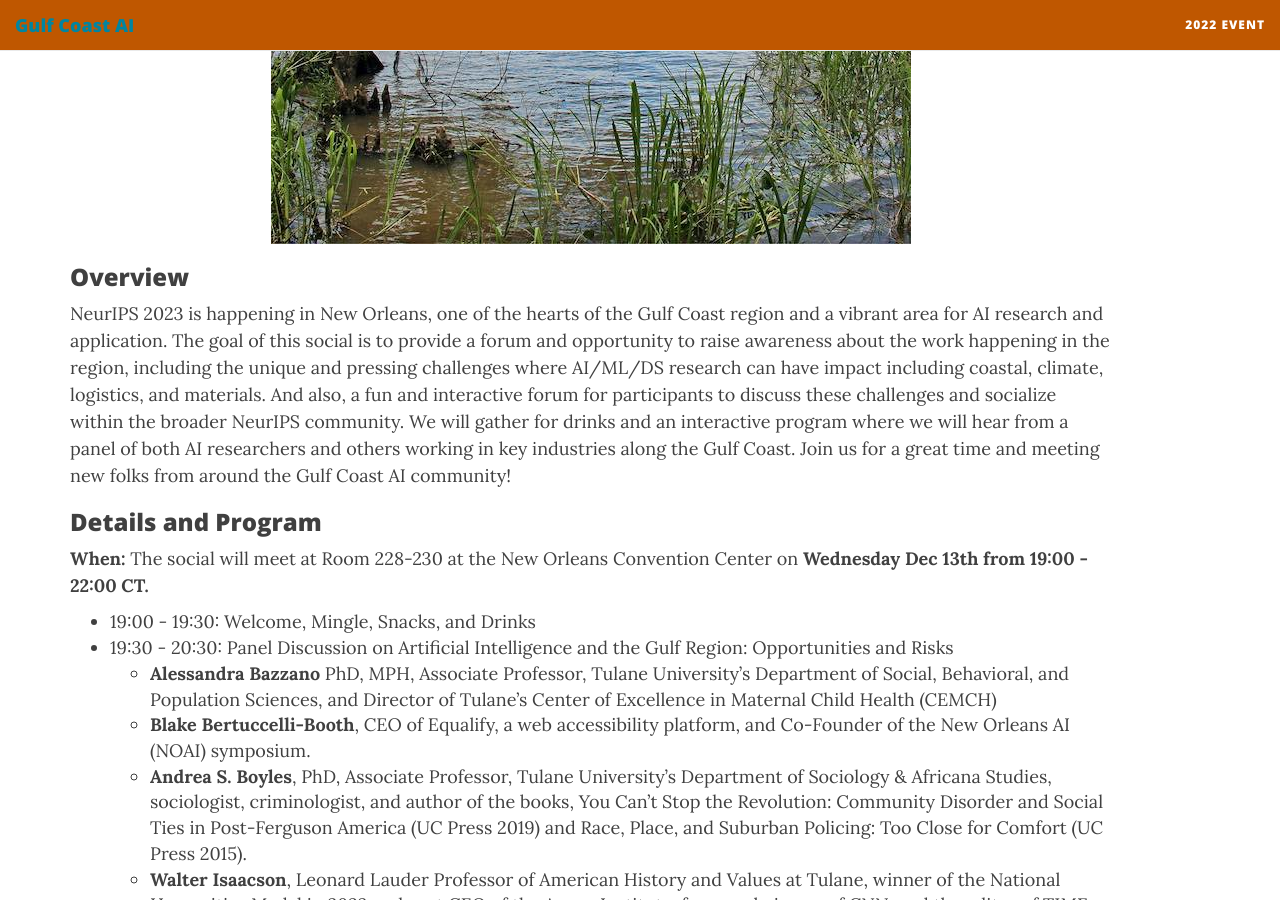
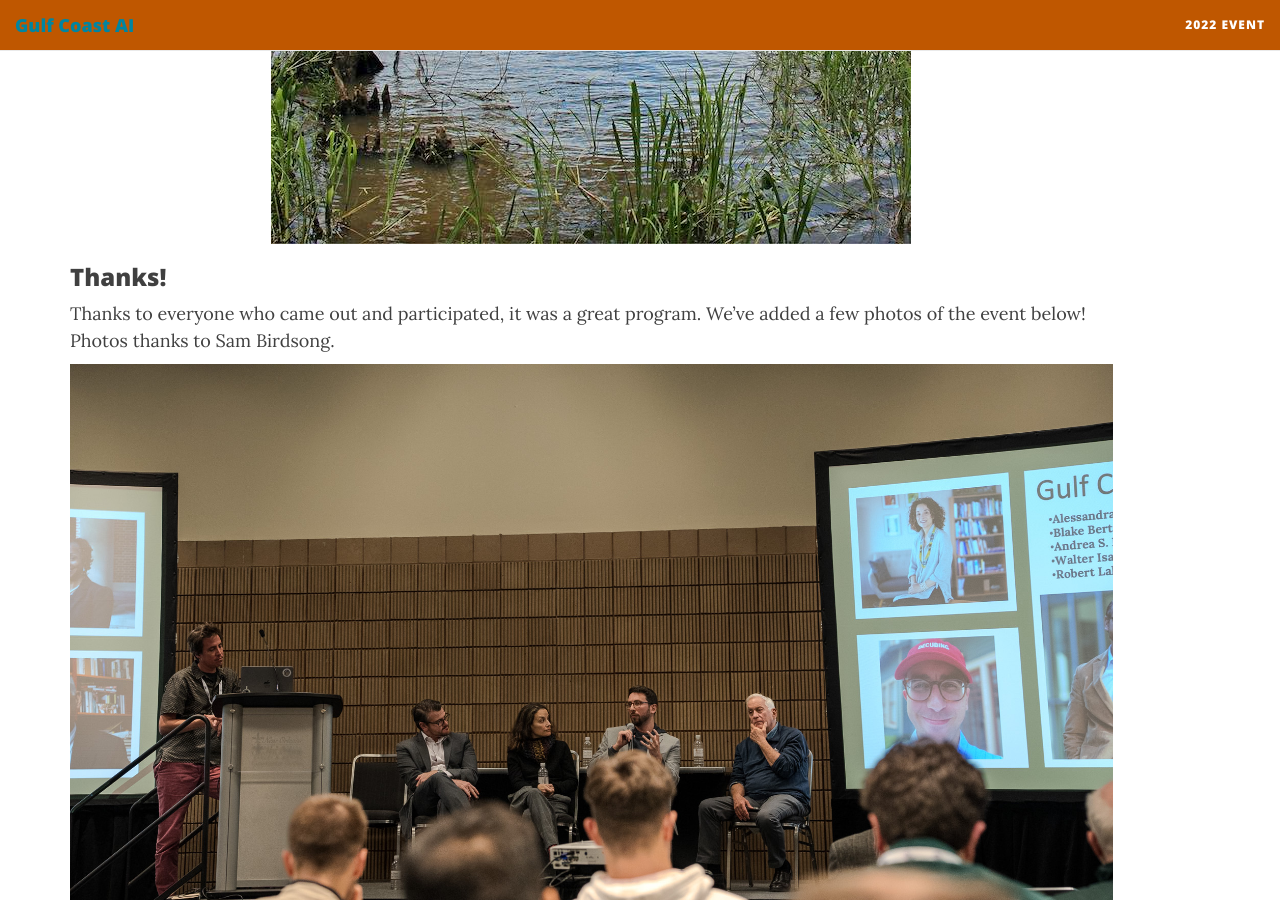
Before and after one commit to TulaneCS/GulfCoastAI, a Jekyll site: the page built from index.md, in a window 1280 px wide and 900 px high, scrolled down 675 px. Built offline with Jekyll 4.4.1, drawn with Linux system fonts in a browser that asks for light colours; nearby versions of some CDN libraries.

Commit message:
image updates

```diff
--- a/index.md
+++ b/index.md
@@ -5,6 +5,12 @@ subtitle: A Social at NeurIPS 2023
 published: true
 ---
 <p style="text-align:center;"><img src="{{ 'img/logo.jpg' | relative_url }}"/></p>
+
+### Thanks!
+
+Thanks to everyone who came out and participated, it was a great program. We've added a few photos of the event below! Photos thanks to Sam Birdsong.
+<p style="text-align:center;"><img src="{{ 'img/panel.jpg' | relative_url }}" /></p>
+<p style="text-align:center;"><img src="{{ 'img/crowd.jpg' | relative_url }}" /></p>
 
 ### Overview
 
```
Also changed, not shown: img/crowd.jpg (added), img/panel.jpg (added).
